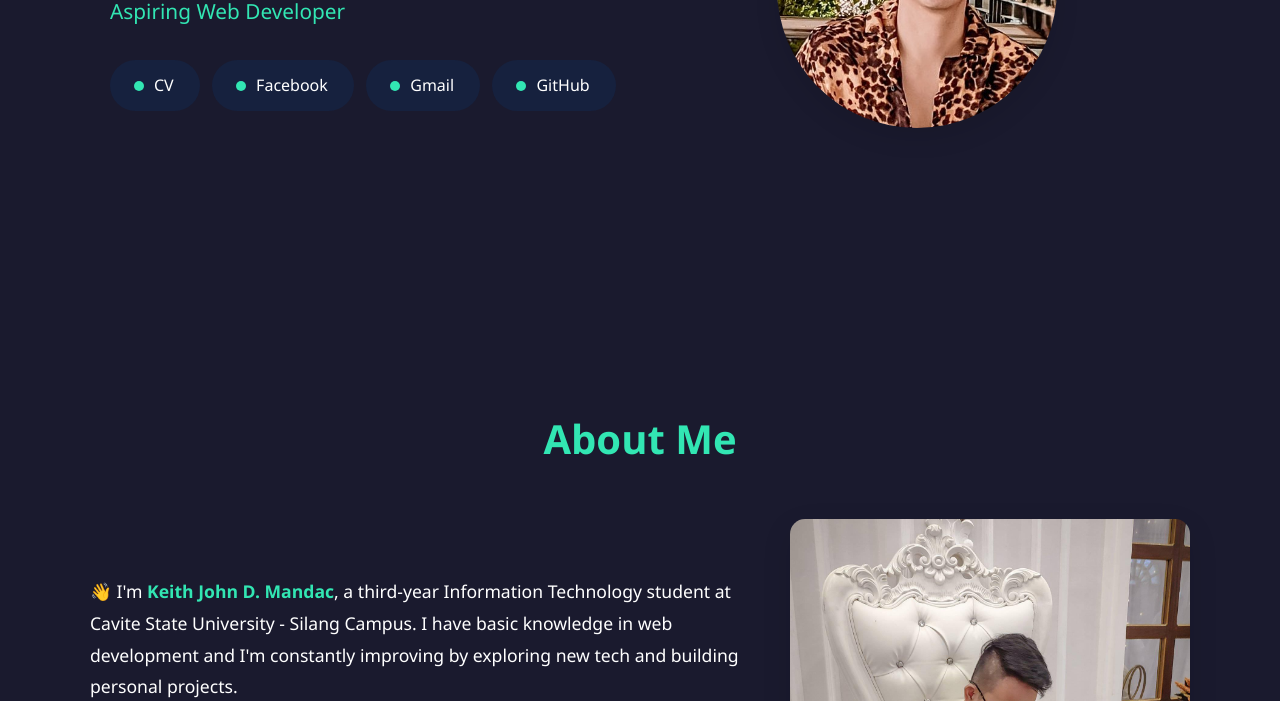
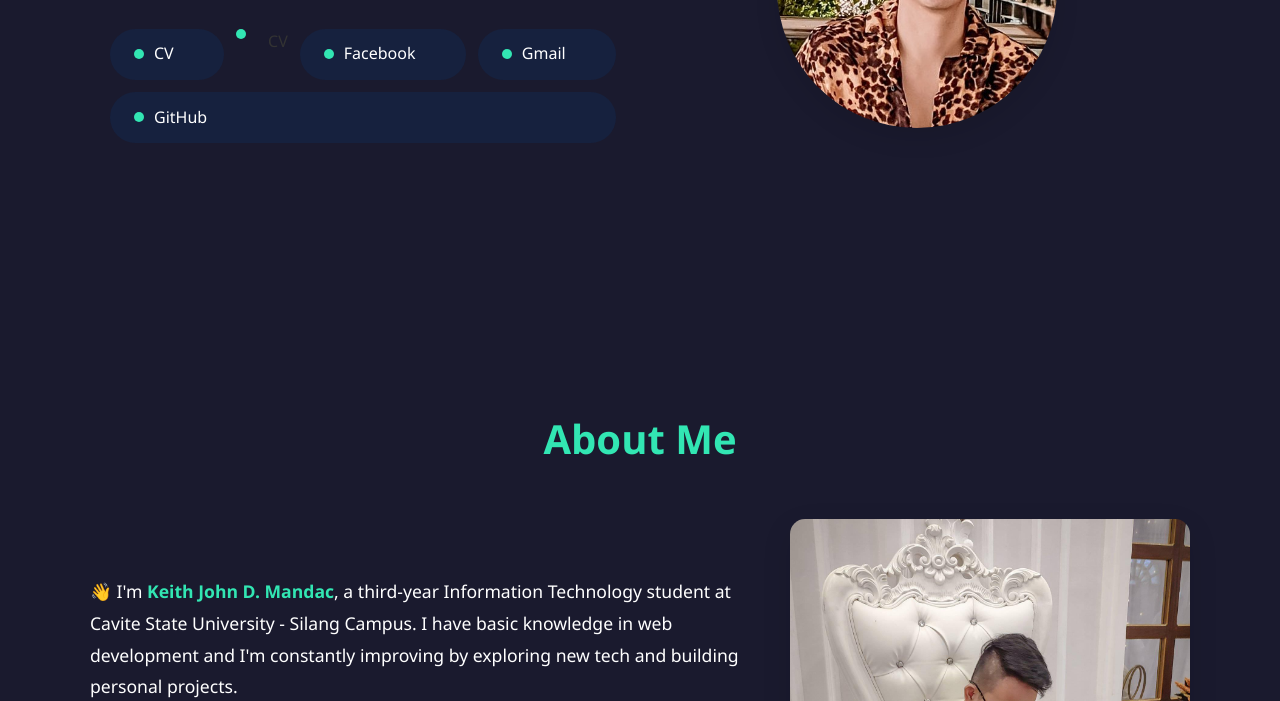
Before and after one commit to kmk152118/WebPortfolio, a plain HTML site: page index.html in a window 1280 px wide. Shown: the part 399-1100 px from the top of the page. Drawn offline with Linux system fonts and the light colour scheme.

Commit message:
Update index.html

```diff
--- a/index.html
+++ b/index.html
@@ -35,7 +35,10 @@
         <h1>Hi, I'm Keith John!<br/>Creative</h1>
         <p class="subtitle">Aspiring Web Developer</p>
         <div class="social-links">
-          <a href="https://github.com/kmk152118/WebPortfolio/raw/main/about/Mandac_CV.pdf" target="_blank" download class="social-btn" aria-label="Download CV">
+         <a href="https://github.com/kmk152118/WebPortfolio/raw/main/Mandac_CV.pdf" target="_blank" download class="social-btn" aria-label="Download CV">
+    <span class="icon-circle"></span>
+    <span class="social-text">CV</span>
+          </a>
             <span class="icon-circle"></span>
             <span class="social-text">CV</span>
           </a>
```
